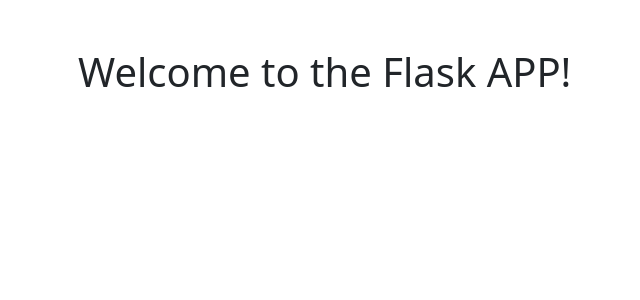
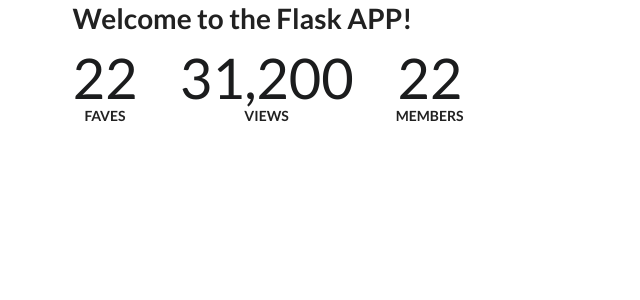
Before and after one commit to dvrkdev/insta-dataflow, a Flask app: page / in a window 1280 px wide. Shown: the top 300 px of the page, without its empty margins (4-644 px from the left). Run offline with Flask 3, Linux system fonts and the light colour scheme; some libraries are stand-ins or nearby versions.

Commit message:
feat: update base template to use Semantic UI and enhance index page layout

```diff
--- a/templates/base.html
+++ b/templates/base.html
@@ -4,18 +4,16 @@
 <head>
     <meta charset="UTF-8">
     <meta name="viewport" content="width=device-width, initial-scale=1.0">
-    <link rel="stylesheet" href="https://cdn.jsdelivr.net/npm/bootstrap-icons@1.13.1/font/bootstrap-icons.min.css">
-    <link href="https://cdn.jsdelivr.net/npm/bootstrap@5.3.8/dist/css/bootstrap.min.css" rel="stylesheet"
-        integrity="sha384-sRIl4kxILFvY47J16cr9ZwB07vP4J8+LH7qKQnuqkuIAvNWLzeN8tE5YBujZqJLB" crossorigin="anonymous">
+    <link rel="stylesheet" href="https://cdn.jsdelivr.net/npm/semantic-ui@2.5.0/dist/semantic.min.css">
     <title>DataFlow &bull; {% block title %}{% endblock %}</title>
 </head>
 
 <body>
-    <main class="container my-5">
-        <!-- Message -->
+    <main class="ui container">
         {% with messages = get_flashed_messages(with_categories=true) %}
             {% if messages %}
                 {% for category, message in messages %}
+                    <!-- TODO: change this message section -->
                     <div class="alert alert-{{ category }} alert-dismissible fade show" role="alert">
                         {{ message }}
                         <button type="button" class="btn-close" data-bs-dismiss="alert" aria-label="Close"></button>
@@ -27,9 +25,7 @@
         {% block content %}
         {% endblock %}
     </main>
-    <script src="https://cdn.jsdelivr.net/npm/bootstrap@5.3.8/dist/js/bootstrap.bundle.min.js"
-        integrity="sha384-FKyoEForCGlyvwx9Hj09JcYn3nv7wiPVlz7YYwJrWVcXK/BmnVDxM+D2scQbITxI"
-        crossorigin="anonymous"></script>
+    <script src="https://cdn.jsdelivr.net/npm/semantic-ui@2.5.0/dist/semantic.min.js"></script>
 </body>
 
 </html>
--- a/templates/index.html
+++ b/templates/index.html
@@ -3,4 +3,30 @@
 
 {% block content %}
     <h1>Welcome to the Flask APP!</h1>
+    <div class="ui statistics">
+        <div class="statistic">
+            <div class="value">
+                22
+            </div>
+            <div class="label">
+                Faves
+            </div>
+        </div>
+        <div class="statistic">
+            <div class="value">
+                31,200
+            </div>
+            <div class="label">
+                Views
+            </div>
+        </div>
+        <div class="statistic">
+            <div class="value">
+                22
+            </div>
+            <div class="label">
+                Members
+            </div>
+        </div>
+    </div>
 {% endblock %}
```
